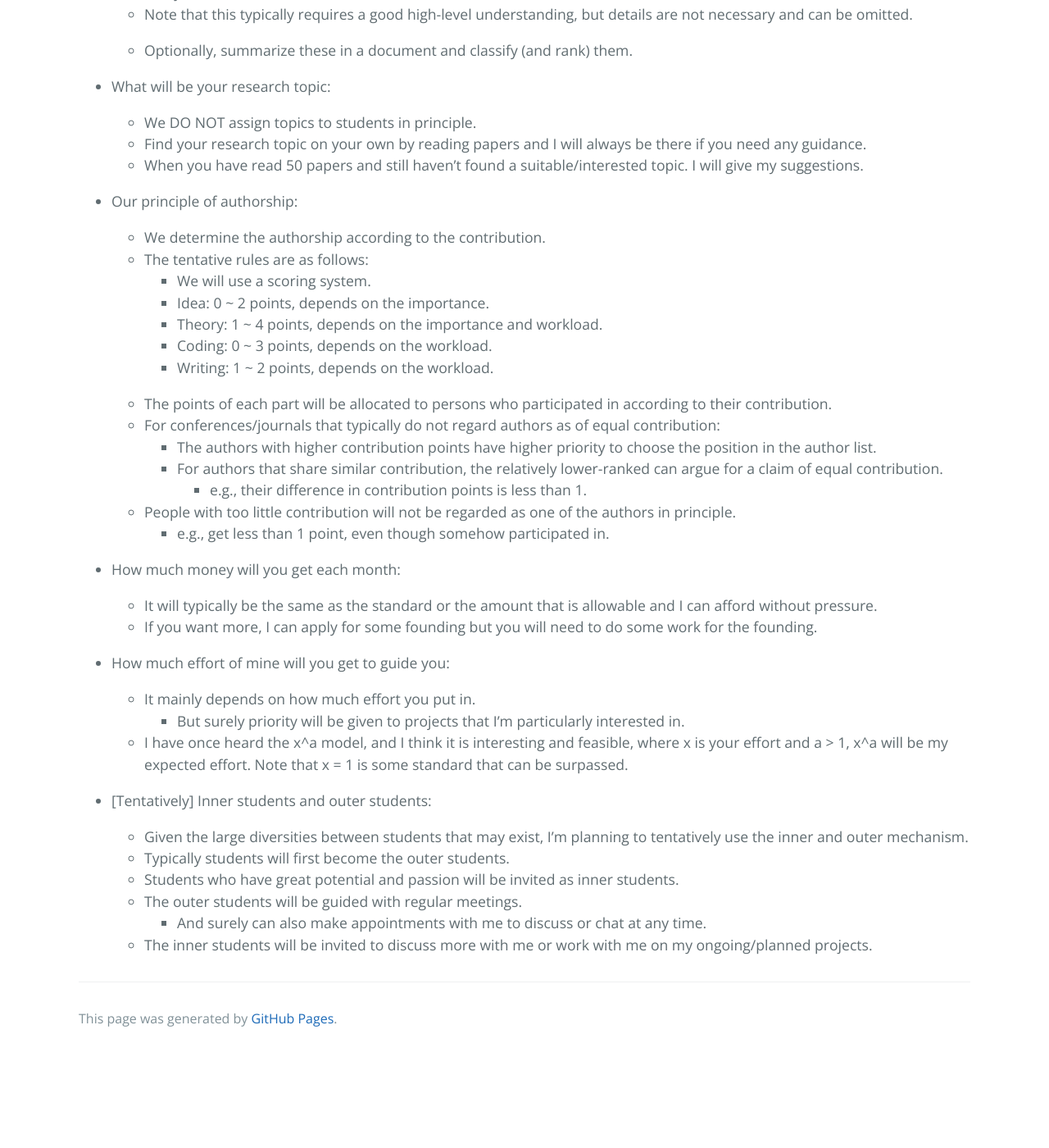
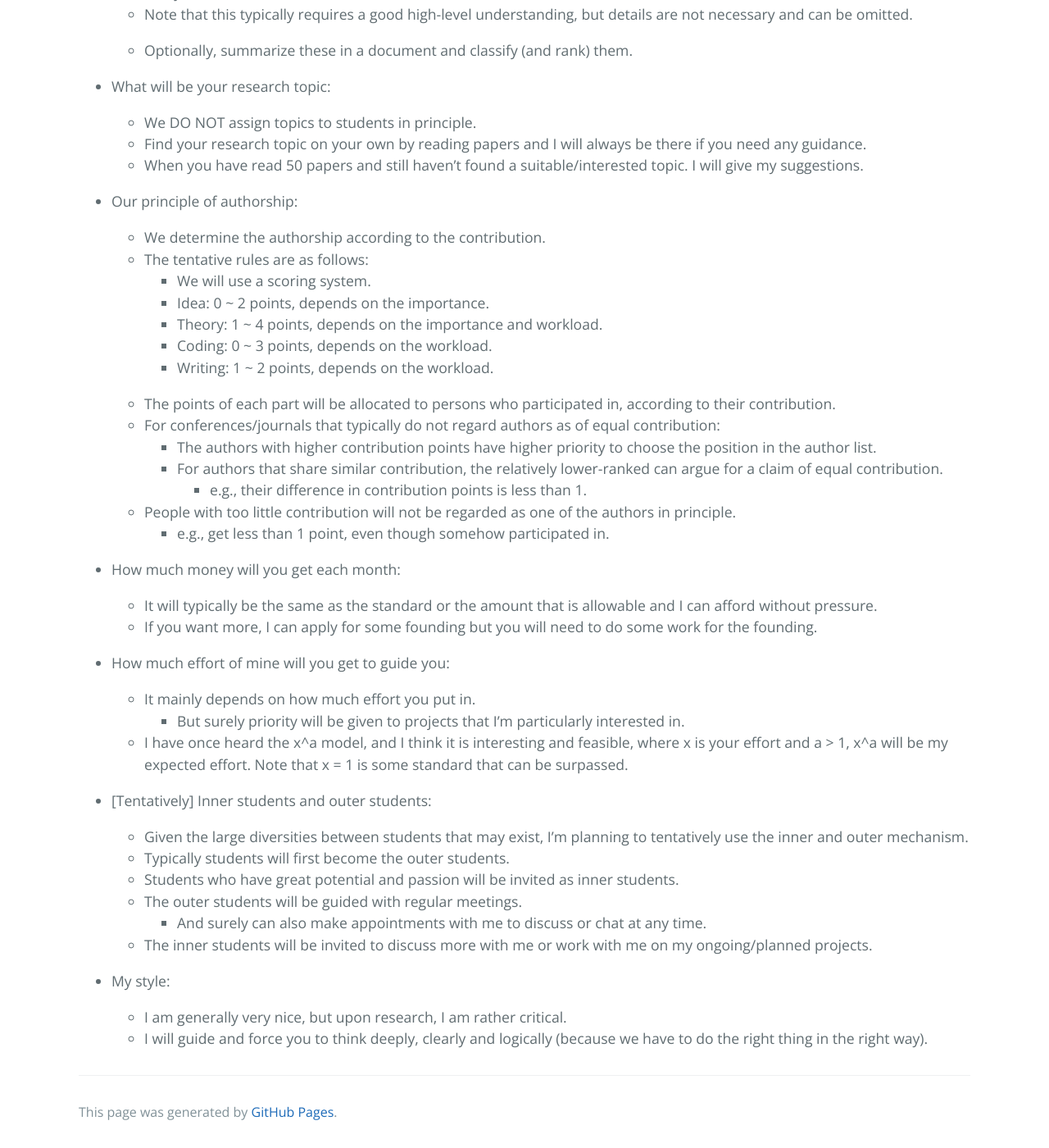
Before and after one commit to ZhimingZhou/zhimingzhou.github.io, a Jekyll site: the page built from _posts/2020-10-11-Perspective-Students.md, in a window 1280 px wide and 1400 px high, scrolled down 1030 px. Shown: the whole window at 82% size. Built offline with Jekyll 4.4.1, drawn with Linux system fonts in a browser that asks for light colours; comment, search, counter and statistics services are not loaded; before the commit the page ends 2316 px from its top, so only the background shows below that.

Commit message:
Update 2020-10-11-Perspective-Students.md

```diff
--- a/_posts/2020-10-11-Perspective-Students.md
+++ b/_posts/2020-10-11-Perspective-Students.md
@@ -56,7 +56,7 @@ I’m going to be an assistant professor at the Department of Computer Science,
 		- Writing: 1 ~ 2 points, depends on the workload.
 
 	<!--  -->
-	- The points of each part will be allocated to persons who participated in according to their contribution.
+	- The points of each part will be allocated to persons who participated in, according to their contribution.
 	- For conferences/journals that typically do not regard authors as of equal contribution:
 		- The authors with higher contribution points have higher priority to choose the position in the author list.
 		- For authors that share similar contribution, the relatively lower-ranked can argue for a claim of equal contribution.
@@ -86,3 +86,10 @@ I’m going to be an assistant professor at the Department of Computer Science,
 	- The outer students will be guided with regular meetings.
 		- And surely can also make appointments with me to discuss or chat at any time.
 	- The inner students will be invited to discuss more with me or work with me on my ongoing/planned projects.
+
+
+<!--  -->
+- My style:
+
+	- I am generally very nice, but upon research, I am rather critical.
+	- I will guide and force you to think deeply, clearly and logically (because we have to do the right thing in the right way).
```
